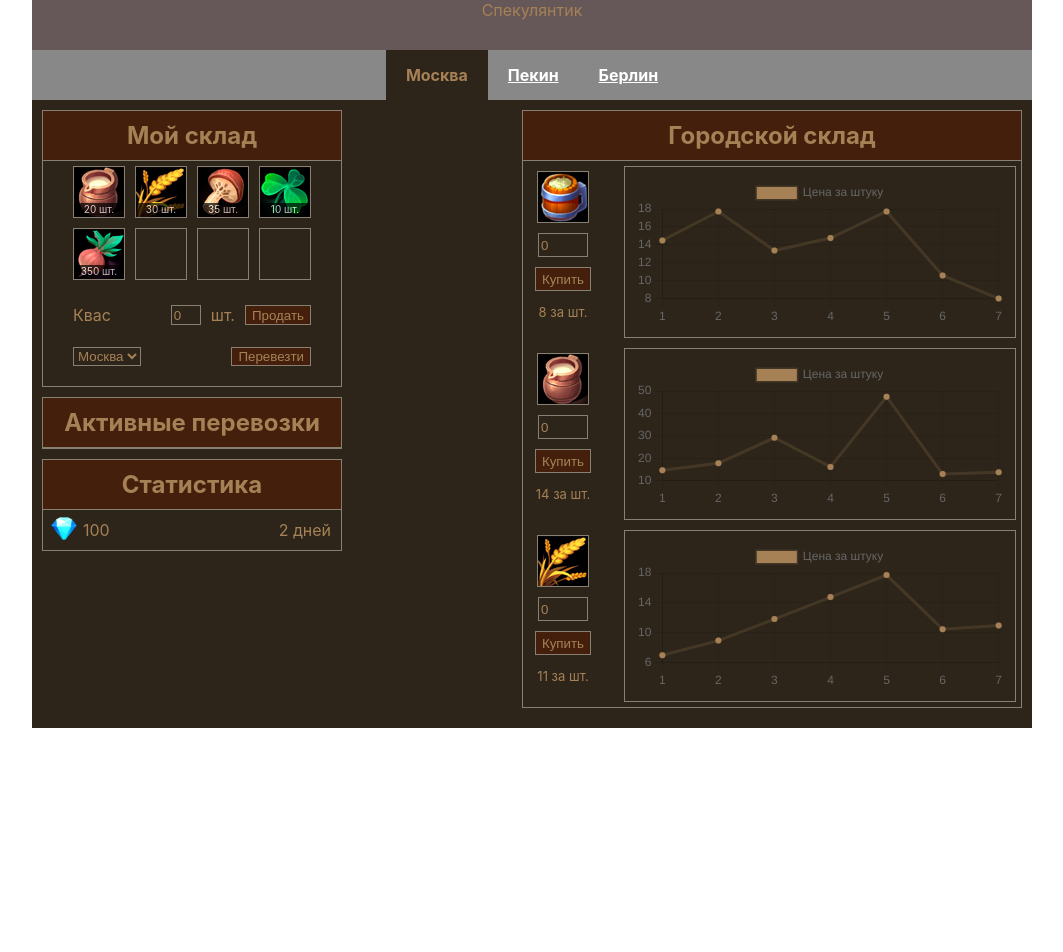
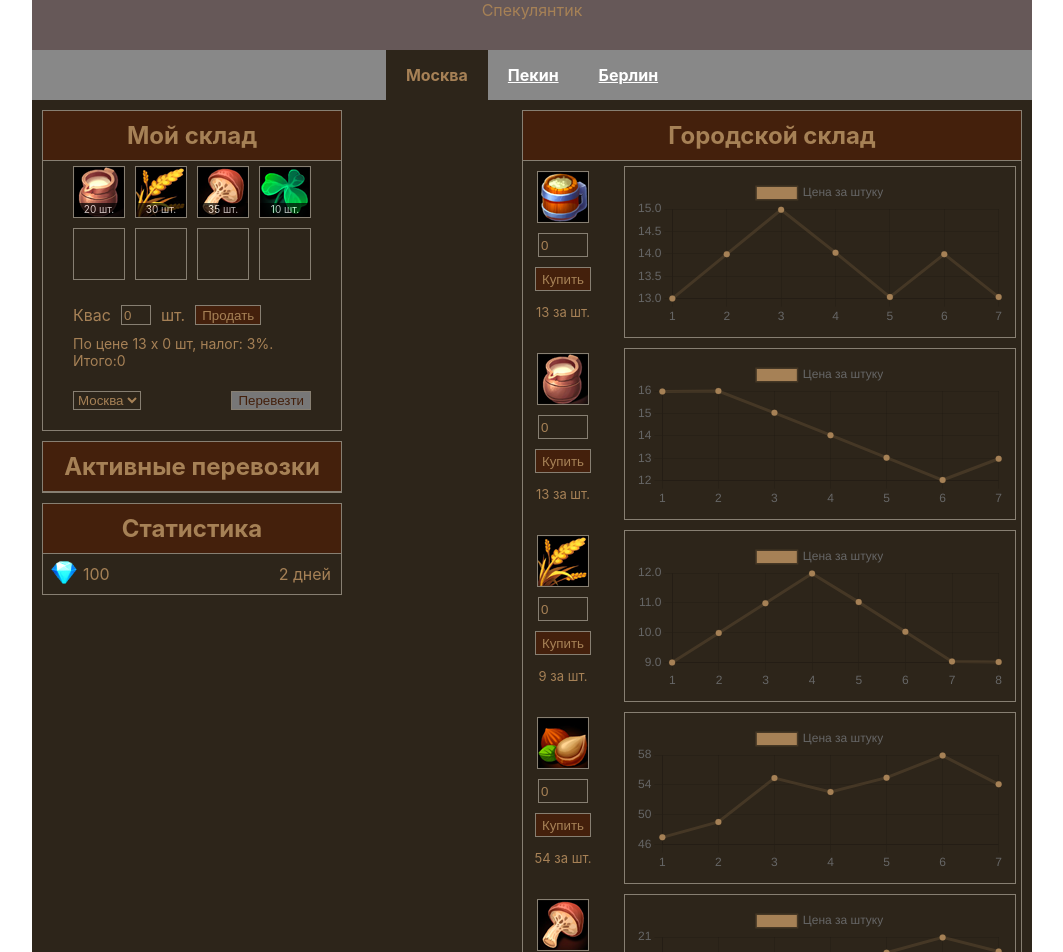
Before and after one commit to ArtLevel/Speculator, a React (Create React App) app: page / in a window 1280 px wide. Shown: the top 952 px of the page, without its empty margins (108-1171 px from the left). Before the commit the page ends 800 px from the top, so only its background shows below. Built offline with nearby package versions, Linux system fonts and the light colour scheme.

Commit message:
Added tax for goods

```diff
--- a/src/Components/App/App.tsx
+++ b/src/Components/App/App.tsx
@@ -71,10 +71,6 @@ function App() {
           id: 5,
           qty: 10,
         },
-        {
-          id: 6,
-          qty: 350,
-        },
       ],
     },
     {
@@ -94,24 +90,39 @@ function App() {
       storage: [
         {
           id: 1,
-          priceStats: [10, 15, 18, 13, 15, 18, 10],
-          maxStep: 5,
-          minPrice: 5,
-          maxPrice: 100,
+          priceStats: [12, 13, 14, 15, 14, 13, 14],
+          maxStep: 1,
+          minPrice: 10,
+          maxPrice: 18,
+        },
+
+        {
+          id: 2,
+          priceStats: [15, 16, 16, 15, 14, 13, 12],
+          maxStep: 1,
+          minPrice: 12,
+          maxPrice: 20,
         },
         {
-          id: 2,
-          priceStats: [10, 15, 18, 30, 15, 50, 10],
+          id: 3,
+          priceStats: [8, 9, 10, 11, 12, 11, 10, 9],
+          maxStep: 1,
+          minPrice: 8,
+          maxPrice: 15,
+        },
+        {
+          id: 8,
+          priceStats: [40, 47, 49, 55, 53, 55, 58],
           maxStep: 7,
-          minPrice: 5,
+          minPrice: 40,
           maxPrice: 120,
         },
         {
-          id: 3,
-          priceStats: [5, 7, 9, 12, 15, 18, 10],
-          maxStep: 10,
-          minPrice: 2,
-          maxPrice: 35,
+          id: 4,
+          priceStats: [15, 17, 15, 16, 18, 20, 21],
+          maxStep: 2,
+          minPrice: 15,
+          maxPrice: 22,
         },
       ],
     },
@@ -119,11 +130,46 @@ function App() {
       cityId: 2,
       storage: [
         {
+          id: 5,
+          priceStats: [20, 22, 25, 29, 33, 30, 29],
+          maxStep: 4,
+          minPrice: 20,
+          maxPrice: 40,
+        },
+        {
+          id: 3,
+          priceStats: [8, 9, 10, 11, 12, 11, 10, 9],
+          maxStep: 2,
+          minPrice: 6,
+          maxPrice: 20,
+        },
+        {
+          id: 11,
+          priceStats: [45, 50, 48, 51, 53, 55, 60],
+          maxStep: 5,
+          minPrice: 45,
+          maxPrice: 60,
+        },
+        {
+          id: 1,
+          priceStats: [15, 16, 17, 18, 19, 20, 21],
+          maxStep: 2,
+          minPrice: 15,
+          maxPrice: 25,
+        },
+        {
+          id: 7,
+          priceStats: [25, 26, 27, 28, 30, 33, 39],
+          maxStep: 6,
+          minPrice: 25,
+          maxPrice: 55,
+        },
+        {
           id: 4,
-          priceStats: [10, 15, 18, 13, 15, 18, 10],
-          maxStep: 10,
-          minPrice: 5,
-          maxPrice: 100,
+          priceStats: [15, 17, 15, 16, 18, 20, 21],
+          maxStep: 4,
+          minPrice: 15,
+          maxPrice: 25,
         },
       ],
     },
@@ -131,11 +177,33 @@ function App() {
       cityId: 3,
       storage: [
         {
+          id: 7,
+          priceStats: [30, 31, 30, 32, 33, 34, 33],
+          maxStep: 5,
+          minPrice: 30,
+          maxPrice: 50,
+        },
+        {
+          id: 8,
+          priceStats: [60, 65, 66, 67, 62, 61, 60],
+          maxStep: 10,
+          minPrice: 60,
+          maxPrice: 100,
+        },
+        {
+          id: 3,
+          priceStats: [15, 17, 19, 21, 19, 22, 25],
+          maxStep: 3,
+          minPrice: 15,
+          maxPrice: 30,
+        },
+
+        {
           id: 5,
-          priceStats: [10, 15, 18, 13, 15, 18, 10],
-          maxStep: 2,
-          minPrice: 5,
-          maxPrice: 100,
+          priceStats: [15, 20, 27, 33, 36, 40, 41],
+          maxStep: 9,
+          minPrice: 15,
+          maxPrice: 70,
         },
       ],
     },
@@ -165,8 +233,8 @@ function App() {
       title: "Клевер",
     },
     {
-      id: 6,
-      title: "Редиска",
+      id: 11,
+      title: "Серп",
     },
     {
       id: 7,
@@ -175,30 +243,6 @@ function App() {
     {
       id: 8,
       title: "Орехи",
-    },
-    {
-      id: 9,
-      title: "Вилы",
-    },
-    {
-      id: 10,
-      title: "Доска",
-    },
-    {
-      id: 11,
-      title: "Коса",
-    },
-    {
-      id: 12,
-      title: "Лопата",
-    },
-    {
-      id: 13,
-      title: "Топор",
-    },
-    {
-      id: 14,
-      title: "Кирка",
     },
   ];
 
@@ -226,7 +270,7 @@ function App() {
         const goodData = storage[goodIndex];
         const priceChangeSign = getRandomInt(2) ? 1 : -1;
         const priceChangeValue =
-          getRandomInt(goodData.maxStep) * priceChangeSign;
+          getRandomInt(goodData.maxStep + 1) * priceChangeSign;
 
         let newPrice =
           // @ts-ignore
@@ -285,9 +329,8 @@ function App() {
     }
   }
 
-  function sellGoods(goodId: number, qty: number) {
-    const storagesNew = storages;
-    let profit = 0;
+  function sellGoods(goodId: number, qty: number, totalPrice: number) {
+    const storagesNew = [...storages];
 
     const index = storagesNew.findIndex(
       (storage) => storage.cityId === currentCity,
@@ -311,15 +354,8 @@ function App() {
           if (currentCityStorage[goodIndexForCityStorage]) {
             storagesNew[index].storage[goodIndex].qty -= qty;
 
-            const price =
-              currentCityStorage[goodIndexForCityStorage].priceStats[
-                currentCityStorage[goodIndexForCityStorage].priceStats.length -
-                  1
-              ];
-
-            profit += qty * price;
             setStorages(storagesNew);
-            setMoney((prevState) => (prevState += profit));
+            setMoney((prevState) => (prevState += totalPrice));
           }
 
           if (storagesNew[index].storage[goodIndex].qty === 0) {
@@ -468,6 +504,18 @@ function App() {
     }
   }
 
+  function getSelectedGoodPrice() {
+    const cityStorage = getCityStorage();
+
+    const good = cityStorage.find((good) => good.id === selectedGood);
+
+    if (good && good?.priceStats) {
+      return good.priceStats[good.priceStats.length - 1];
+    }
+
+    return 0;
+  }
+
   useEffect(() => {
     liveProcess();
   }, []);
@@ -491,11 +539,12 @@ function App() {
               storage={getStorageByCity()}
               goods={goods}
               selectedGood={selectedGood}
+              selectedGoodPrice={getSelectedGoodPrice()}
               onSelectGood={(goodId) => {
                 setSelectedGood(goodId);
               }}
-              onSell={(goodId: number, qty: number) => {
-                sellGoods(goodId, qty);
+              onSell={(goodId: number, qty: number, totalPrice) => {
+                sellGoods(goodId, qty, totalPrice);
               }}
               onTransport={(targetCityId) => {
                 createTransportOrder(targetCityId);
--- a/src/Components/Storage/Storage.scss
+++ b/src/Components/Storage/Storage.scss
@@ -87,8 +87,24 @@
 
 .sell-panel {
   display: flex;
-  justify-content: space-between;
+  flex-wrap: wrap;
   padding: 20px 30px;
+
+  .sell-panel-content {
+    display: flex;
+    justify-content: space-between;
+    padding-bottom: 10px;
+
+
+    span {
+      margin-right: 10px;
+    }
+  }
+
+  .sell-panel-info {
+    font-size: 14px;
+    text-align: left;
+  }
 
   .controls {
     display: flex;
--- a/src/Components/Storage/Storage.tsx
+++ b/src/Components/Storage/Storage.tsx
@@ -1,5 +1,6 @@
 import React, { useState } from "react";
 
+import { cities } from "../../cities";
 import "./Storage.scss";
 import { GoodsT, StorageT } from "../App/App";
 
@@ -7,9 +8,10 @@ type StorageType = {
   currentCity: number;
   storage: StorageT;
   goods: GoodsT;
+  selectedGoodPrice: number;
   selectedGood: number | null;
   onSelectGood: (goodId: number) => void;
-  onSell: (goodId: number, qty: number) => void;
+  onSell: (goodId: number, qty: number, totalPrice: number) => void;
   onTransport: (targetCityId: number) => void;
 };
 
@@ -20,6 +22,7 @@ function Storage({
   selectedGood,
   onSelectGood,
   onSell,
+  selectedGoodPrice,
   onTransport,
 }: StorageType) {
   const [qty, setQty] = useState(0);
@@ -27,6 +30,10 @@ function Storage({
 
   function findGoodById(id: number) {
     return goods.find((item) => item.id === id)?.title;
+  }
+
+  function getTotalPrice() {
+    return parseInt(String(selectedGoodPrice * qty * 0.97), 10);
   }
 
   return (
@@ -71,13 +78,15 @@ function Storage({
         {selectedGood ? (
           <>
             <div className="sell-panel">
-              <div>{findGoodById(selectedGood)}</div>
+              <div className="sell-panel-content">
+                <span>{findGoodById(selectedGood)}</span>
                 <div className="controls">
                   <input
                     type="text"
                     className="input"
                     value={qty}
                     maxLength={3}
+                    disabled={!selectedGoodPrice}
                     onChange={(event) =>
                       setQty(parseInt(event.target.value, 10) || 0)
                     }
@@ -85,12 +94,24 @@ function Storage({
                   шт.
                   <button
                     className="button"
-                  onClick={() => onSell(selectedGood, qty)}
+                    disabled={!selectedGoodPrice}
+                    onClick={() => onSell(selectedGood, qty, getTotalPrice())}
                   >
                     Продать
                   </button>
                 </div>
               </div>
+              {selectedGoodPrice ? (
+                <div className="sell-panel-info">
+                  По цене {selectedGoodPrice} x {qty} шт, налог: 3%. <br />{" "}
+                  Итого:
+                  {getTotalPrice()}
+                </div>
+              ) : (
+                <span>Этот товар в городе не продаётся</span>
+              )}
+            </div>
+
             <div className="order-panel">
               <div>
                 <select
@@ -100,14 +121,22 @@ function Storage({
                     setTargetCityId(parseInt(e.currentTarget.value, 10));
                   }}
                 >
-                  <option value={1}>Москва</option>
-                  <option value={2}>Пекин</option>
-                  <option value={3}>Берлин</option>
+                  {cities.map((city) => {
+                    return (
+                      <option
+                        disabled={city.id === currentCity}
+                        value={city.id}
+                      >
+                        {city.title}
+                      </option>
+                    );
+                  })}
                 </select>
               </div>
               <div className="controls">
                 <button
                   className="button"
+                  disabled={targetCityId === currentCity}
                   onClick={() => {
                     onTransport(targetCityId);
                   }}
```
Lines whose indentation alone changed are shown as unchanged.
